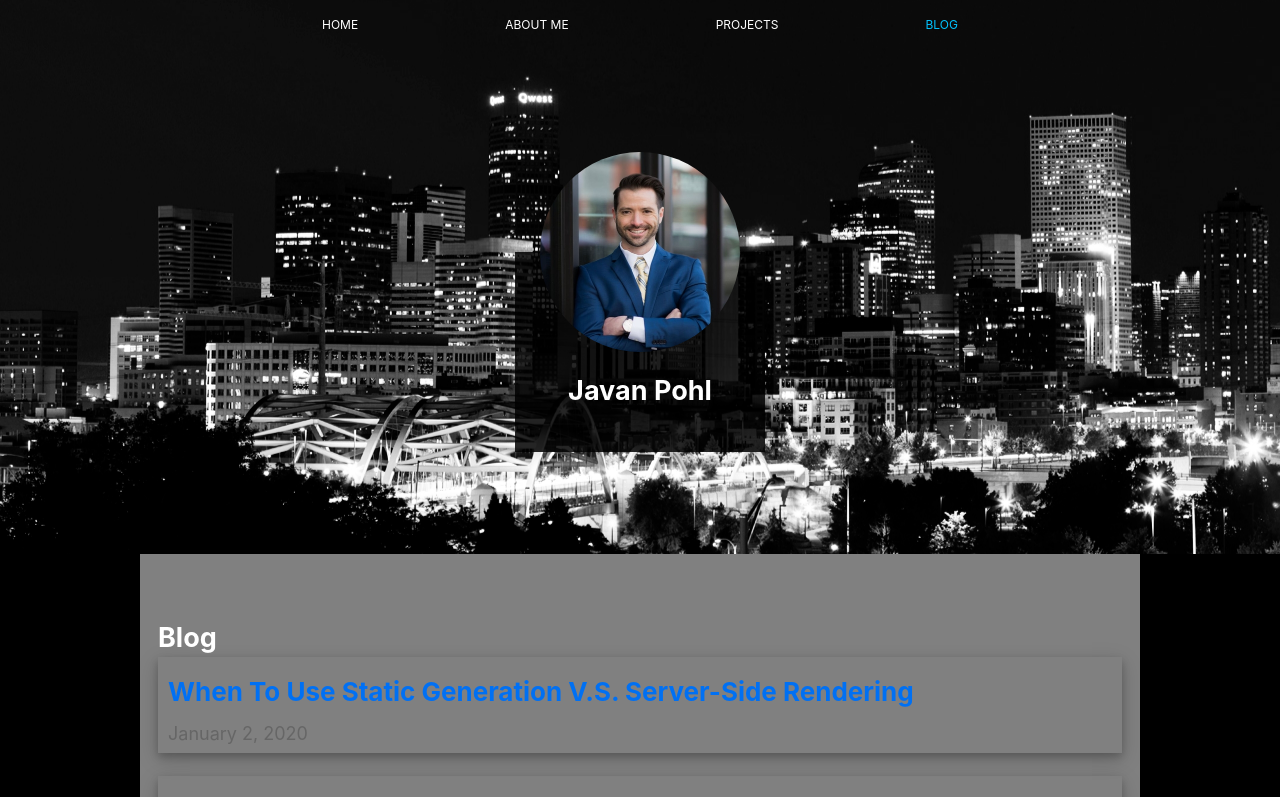
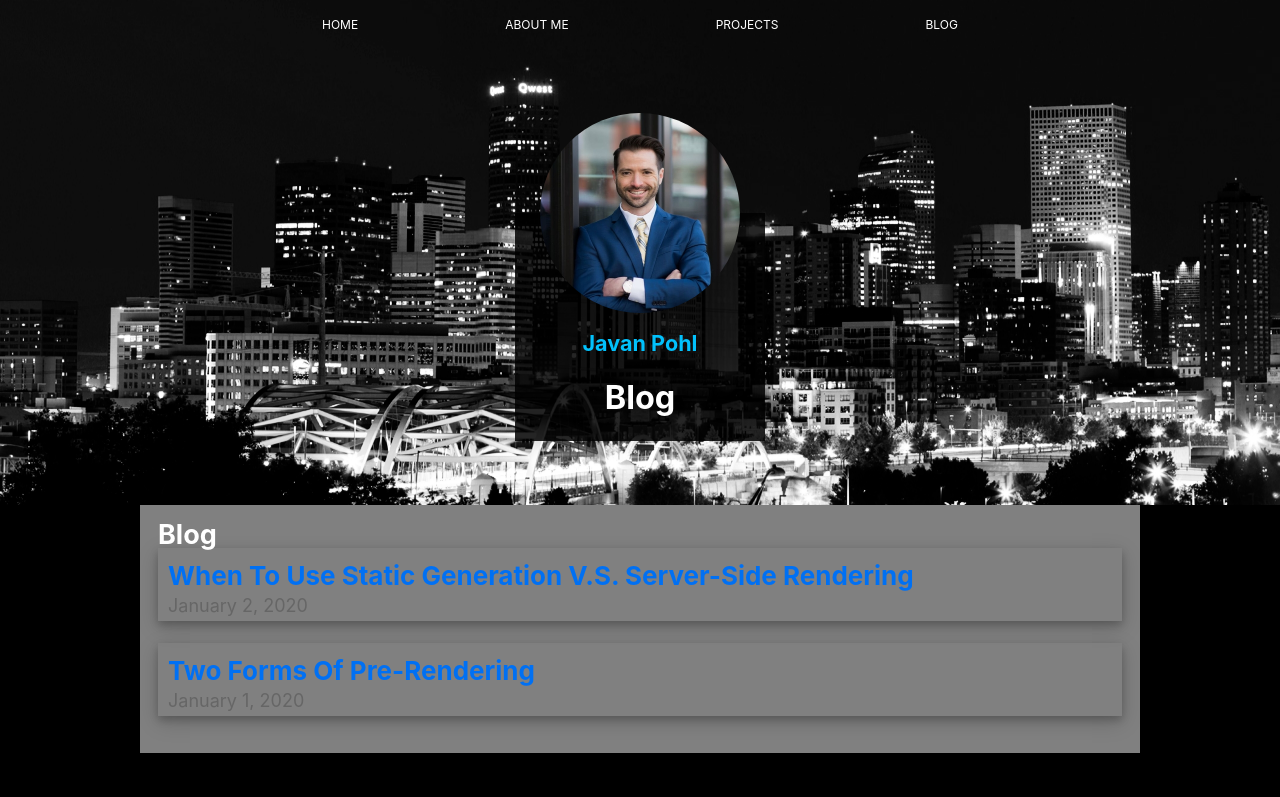
Before and after one commit to javan-pohl/myPortfolio, a Next.js app: page /blog in a window 1280 px wide. Shown: the top 797 px of the page. Built offline with nearby package versions, Linux system fonts and the light colour scheme.

Commit message:
changed our pageName function in Layout for displaying the current page, now only shows the main category, e.g. 'blog'

```diff
--- a/components/layout.js
+++ b/components/layout.js
@@ -9,6 +9,8 @@ const name = 'Javan Pohl'
 export const siteTitle = name + ' Portfolio Website'
 
 export default function Layout({ children, home, current }) {
+  let pageName = current.indexOf('/') >= 0 ? current.substring(0, current.indexOf('/')).replace('-', ' ') : current.substring(0).replace('-', ' ');
+  console.log('pageName: ', pageName)
   return (
     <>
       <Head>
@@ -36,20 +38,21 @@ export default function Layout({ children, home, current }) {
               alt={name}
             />
             <div className={styles.headerCardInner}>
-              <h2 className={utilStyles.headingLg}>{name}</h2>
+              <h2
+                className={utilStyles.headingMd}
+                style={{ color: 'rgb(2, 193, 252)' }}
+              >
+                {name}
+              </h2>
+              <section className={utilStyles.headingMd}>
+                <h2>{pageName}</h2>
+              </section>
             </div>
           </div>
         </header>
       </div>
       <div className={styles.container}>
         <main>{children}</main>
-        {!home && (
-          <div className={styles.backToHome}>
-            <Link href="/">
-              <a>← Back to home</a>
-            </Link>
-          </div>
-        )}
       </div>
     </>
   )
--- a/components/layout.module.css
+++ b/components/layout.module.css
@@ -1,7 +1,6 @@
 .container {
-  width: 85%;
   max-width: 1000px;
-  padding: 5% 1rem;
+  padding: 15px 1rem;
   margin: 0 auto 6rem;
   background-color: grey;
 }
@@ -15,14 +14,13 @@
 }
 .header {
   display: flex;
-  padding: 8%;
+  padding: 5%;
   flex-direction: column;
   align-items: center;
 }
 .headerCard {
   align-items: center;
   position: relative;
-  height: 200px;
   width: 250px;
   margin-top: 100px;
   padding: 0;
--- a/components/navBar.js
+++ b/components/navBar.js
@@ -3,9 +3,9 @@ import Link from 'next/link'
 // let myLinks = process.env.links
 const myLinks = [
   { href: '/', text: 'HOME' },
-  { href: 'about-me', text: 'ABOUT ME' },
-  { href: 'projects', text: 'PROJECTS' },
-  { href: 'blog', text: 'BLOG' },
+  { href: '/about-me', text: 'ABOUT ME' },
+  { href: '/projects', text: 'PROJECTS' },
+  { href: '/blog', text: 'BLOG' },
 ]
 
 export default function NavBar({ mainClass, current }) {
--- a/pages/blog/posts/[id].js
+++ b/pages/blog/posts/[id].js
@@ -4,6 +4,7 @@ import Paper from '@material-ui/core/Paper'
 import utilStyles from '../../../styles/utils.module.css'
 import Head from 'next/head'
 import Date from '../../../components/date'
+import { useRouter } from 'next/router'
 
 // gets basic post data
 export async function getStaticProps({ params }) {
@@ -25,8 +26,10 @@ export async function getStaticPaths() {
 }
 
 export default function Post({ postData }) {
+  const router = useRouter()
+  let thisPath = router.pathname.substr(1)
   return (
-    <Layout>
+    <Layout current={thisPath}>
       <Head>
         <title>{postData.title}</title>
       </Head>
--- a/styles/utils.module.css
+++ b/styles/utils.module.css
@@ -16,14 +16,16 @@
 
 .headingLg {
   font-size: 1.5rem;
-  line-height: 1.4;
+  line-height: 1;
   margin: 0 0;
   position: relative;
 }
 
 .headingMd {
+  margin: 0;
+  padding: 0;
   font-size: 1.2rem;
-  line-height: 1.5;
+  line-height: 1;
   text-transform: capitalize;
 }
 
```
